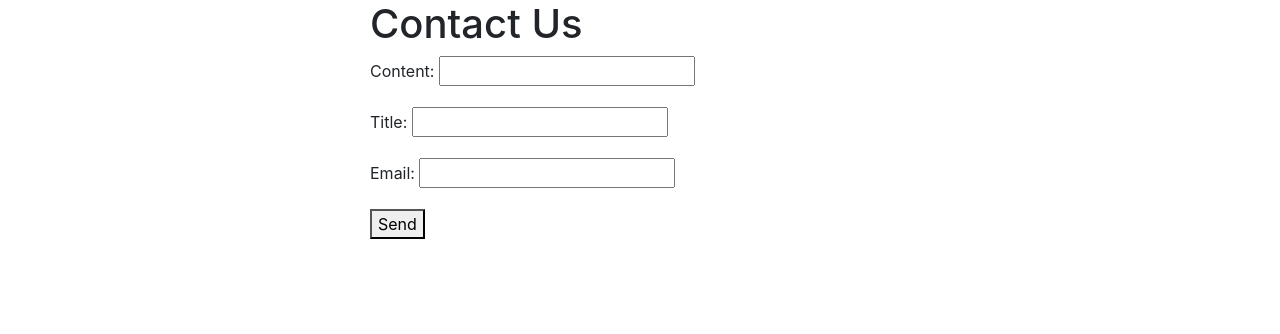
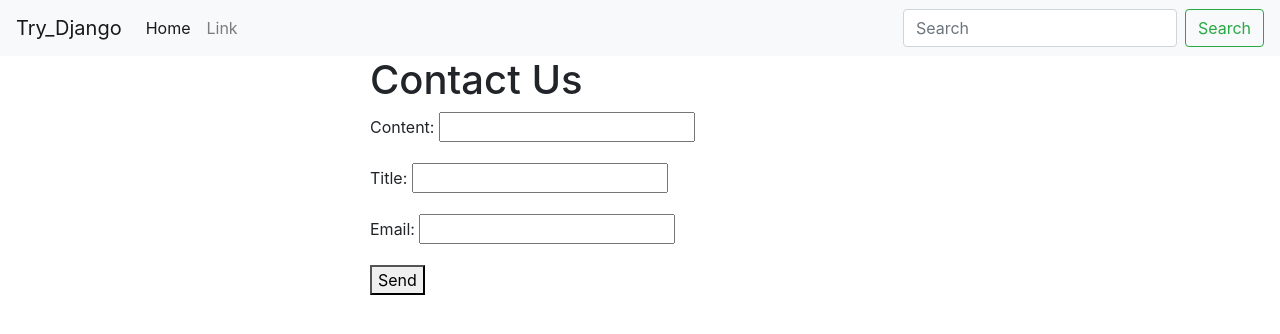
Before and after one commit to Pratikrocks/blog_post_details, a Django app: page /contact/ in a window 1280 px wide. Shown: the top 334 px of the page. Run offline with Django 3.2, Linux system fonts and the light colour scheme; some libraries are stand-ins or nearby versions.

Commit message:
added external navigation_bar

```diff
--- a/my_django/templates/base.html
+++ b/my_django/templates/base.html
@@ -9,12 +9,11 @@
     <link rel="stylesheet" href="https://stackpath.bootstrapcdn.com/bootstrap/4.3.1/css/bootstrap.min.css" integrity="sha384-ggOyR0iXCbMQv3Xipma34MD+dH/1fQ784/j6cY/iJTQUOhcWr7x9JvoRxT2MZw1T" crossorigin="anonymous">
 
     <title>
-      {% block t1 %}
-        Replace this value
-      {% endblock %}
+
     </title>
   </head>
   <body>
+  {% include 'navbar.html' %}
     <div class='container'>
       <div  class='row'>
         <div class='col-6 mx-auto'>
--- /dev/null
+++ b/my_django/templates/navbar.html
@@ -0,0 +1,23 @@
+<nav class="navbar navbar-expand-lg navbar-light bg-light">
+  <a class="navbar-brand" href="/">Try_Django</a>
+  <button class="navbar-toggler" type="button" data-toggle="collapse" data-target="#navbarSupportedContent" aria-controls="navbarSupportedContent" aria-expanded="false" aria-label="Toggle navigation">
+    <span class="navbar-toggler-icon"></span>
+  </button>
+
+  <div class="collapse navbar-collapse" id="navbarSupportedContent">
+    <ul class="navbar-nav mr-auto">
+      <li class="nav-item active">
+        <a class="nav-link" href="/blog">Home <span class="sr-only">(current)</span></a>
+      </li>
+      <li class="nav-item">
+        <a class="nav-link" href="#">Link</a>
+      </li>
+
+
+    </ul>
+    <form class="form-inline my-2 my-lg-0">
+      <input class="form-control mr-sm-2" type="search" placeholder="Search" aria-label="Search">
+      <button class="btn btn-outline-success my-2 my-sm-0" type="submit">Search</button>
+    </form>
+  </div>
+</nav>
```
